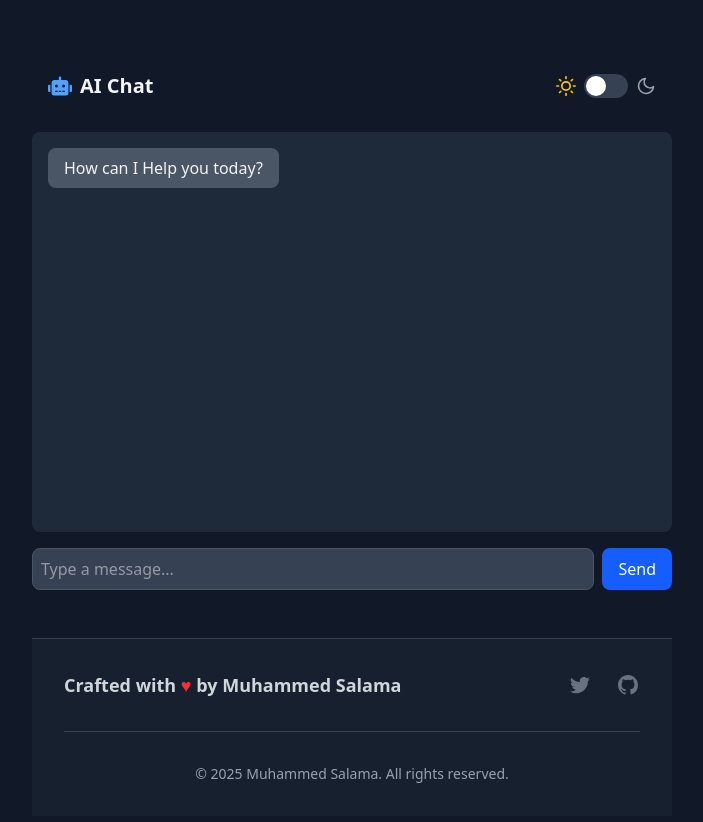
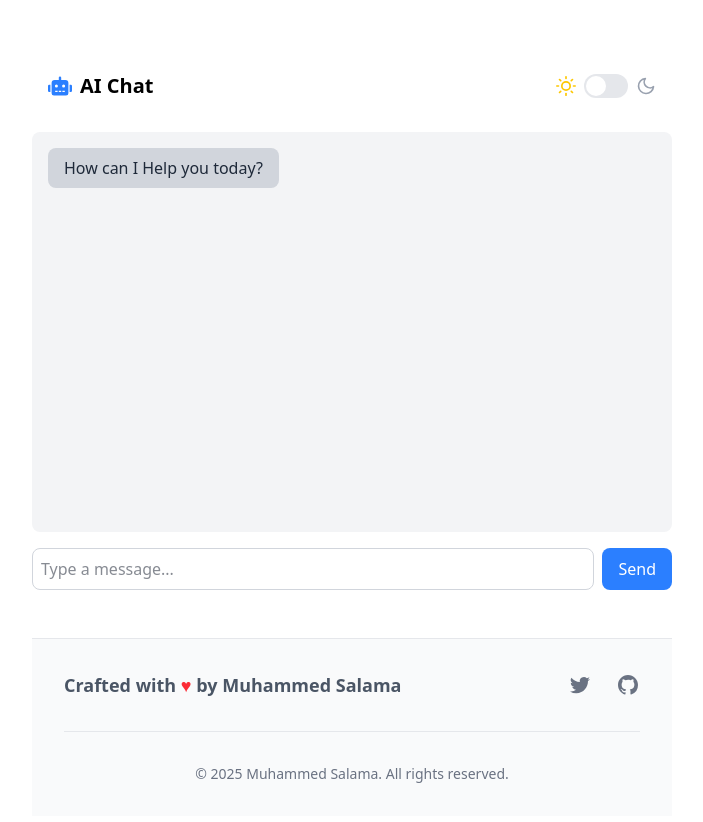
Before and after one commit to MoSalama03/ai-chat-app, a React (Vite) app: page / in a window 1280 px wide. Shown: the top 822 px of the page, without its empty margins (288-991 px from the left). Built offline with nearby package versions, Linux system fonts and the light colour scheme.

Commit message:
light mode is default

```diff
--- a/src/components/theme-toggle/themeToggle.tsx
+++ b/src/components/theme-toggle/themeToggle.tsx
@@ -5,11 +5,15 @@ export default function DarkModeToggle() {
   const [darkMode, setDarkMode] = useState(false);
   const [isMounted, setIsMounted] = useState(false);
 
-  // Initialize dark mode from localStorage or system preference
+  // 1. Set light mode as default, then check for overrides
   useEffect(() => {
     setIsMounted(true);
-    // Check localStorage for saved theme preference
-    const savedTheme = localStorage.getItem("darkMode");
+
+    // Always remove dark class first (light mode default)
+    document.documentElement.classList.remove("dark");
+
+    // Then check for overrides
+    const savedTheme = localStorage.getItem("theme");
     const systemPrefersDark = window.matchMedia("(prefers-color-scheme: dark)").matches;
 
     // Default to light mode unless explicitly saved as dark or system prefers dark
@@ -19,8 +23,9 @@ export default function DarkModeToggle() {
   // Apply dark mode class and save preference
   useEffect(() => {
     if (!isMounted) return;
-      document.documentElement.classList.toggle("dark");
+      document.documentElement.classList.toggle("dark", darkMode);
       localStorage.setItem("theme", darkMode ? "dark" : "light");
+
   }, [darkMode, isMounted]);
 
    // Prevent rendering until mounted to avoid hydration mismatch
```
